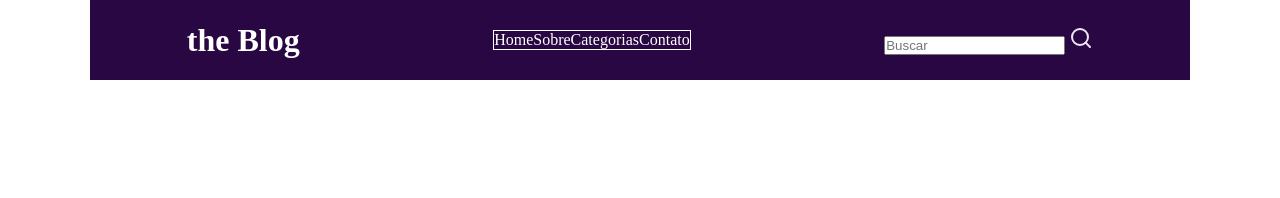
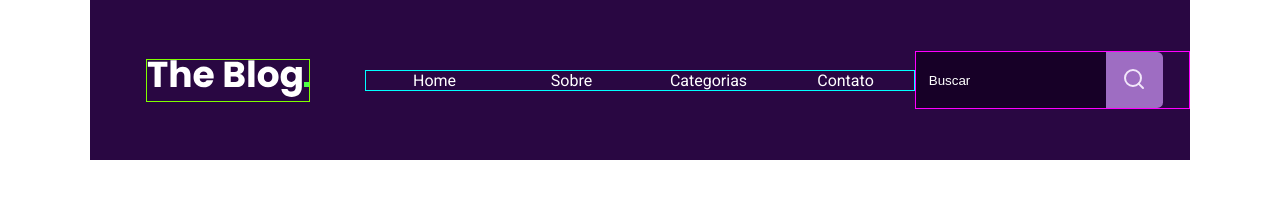
Before and after one commit to paulafeltrin/homepage, a plain HTML site: page index.html in a window 1280 px wide. Drawn offline with Linux system fonts and the light colour scheme.

Commit message:
header desktop completa

```diff
--- a/index.html
+++ b/index.html
@@ -9,19 +9,40 @@
 </head>
 <body>
     <header>
-        <h1>the Blog</h1>
+        <figure>
+            <img src="images/logo.svg" alt="Logo the Blog">
+        </figure>
         <nav>
             <ul>
-                <li>Home</li>
-                <li>Sobre</li>
-                <li>Categorias</li>
-                <li>Contato</li>
+                <li>
+                    <a href="#" target="_blank">
+                        Home
+                    </a>
+                </li>
+                <li>
+                    <a href="#" target="_blank">
+                        Sobre
+                    </a>
+                </li>
+                <li>
+                    <a href="#" target="_blank">
+                        Categorias
+                    </a>
+                </li>
+                <li>
+                    <a href="#" target="_blank">
+                        Contato
+                    </a>
+                </li>
             </ul>
         </nav>
         <form action="">
             <input type="text" placeholder="Buscar">
-            <img src="images/search.svg" alt="search">
+            <button type="submit">
+                <img src="images/search.svg" alt="search">
+            </button>
         </form>
     </header>
+
 </body>
 </html>
--- a/style.css
+++ b/style.css
@@ -21,22 +21,66 @@ body{
     margin: 0 auto;
     width: 100%;
     align-items: center;
+    font-family: var(--text);
 }
 
 header{
     background: var(--purple-bg);
     color: var(--white);
+    display: grid;
+    grid-template-columns: 1fr 2fr 1fr;
+    grid-auto-rows: 20vh;
+    grid-template-areas:
+        "figure nav form";
+    align-items: center;
+}
+figure{
+    border: 1px solid chartreuse;
+    grid-area: figure;
+    justify-self: center;
+}
+nav{
+    border: 1px solid cyan;
+    grid-area: nav;
+}
+nav ul{
     display: flex;
-    justify-content: space-around;
-    align-items: center;
-    height: 10vh;
+    justify-content: space-evenly;
+
 }
-header ul{
-    width: 100%;
-    border: 1px solid white;
-    display: flex;
-    justify-content: space-around;
-}
-header ul li{
+nav ul li{
+    width: 25%;
+    text-align: center;
     list-style: none;
 }
+nav ul li a{
+    text-decoration: none;
+    color: var(--white);
+}
+nav ul li a:hover{
+    font-weight: bold;
+    border-left: 2px solid var(--green);
+}
+form{
+    border: 1px solid magenta;
+    grid-area: form;
+    display: flex;
+    align-items: center;
+}
+form input{
+    height: 7vh;
+    padding-left: 1vw;
+    color: var(--white);
+    background: var(--dark-bg);
+    border: none;
+}
+::placeholder{
+    color: var(--white);
+}
+form button{
+    padding: 1.8vh 1.3vw;
+    cursor: pointer;
+    border: none;
+    border-radius: 0 10% 10% 0;
+    background: var(--button-bg);
+}
```
